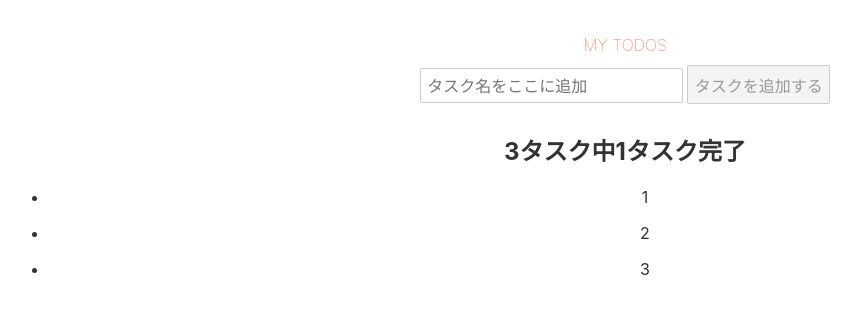
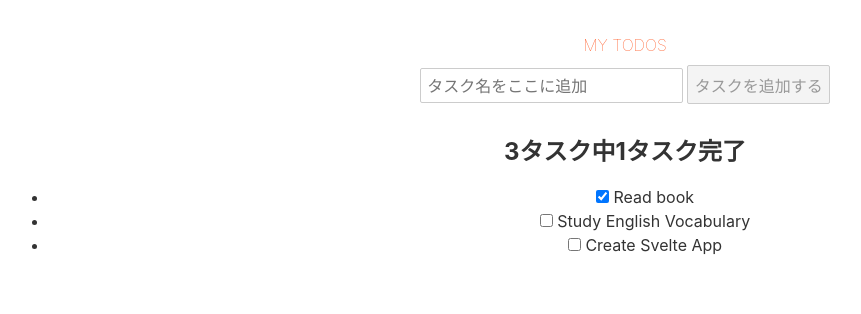
Before and after one commit to miily8310s/svelte-testing-examles, a Svelte app in the folder svelte-todo-test/: page / in a window 1280 px wide. Shown: the top 314 px of the page, without its empty margins (15-876 px from the left). Built offline with nearby package versions, Linux system fonts and the light colour scheme.

Commit message:
feat/svelte-todo-app TodoListのユニットテストを追加

```diff
--- a/svelte-todo-test/src/App.svelte
+++ b/svelte-todo-test/src/App.svelte
@@ -1,6 +1,8 @@
 <script lang="ts">
   import AddTodo from "./components/AddTodo/AddTodo.svelte";
-	import TodoList from "./components/TodoList.svelte";
+	import TodoList from "./components/TodoList/TodoList.svelte";
+  import type { Todo } from "./types";
+
 	let todos = [
 		{id: 1, text: "Read book", done: true},
 		{id: 2, text: "Study English Vocabulary", done: false},
@@ -13,13 +15,18 @@
 		let text = event.detail
 		todos = [...todos, {id: todos.length, text, done: false}]
 	}
+	const handleDone = (event: {detail: Todo}) => {
+		const todo = event.detail
+		const { id } = todo
+		todos = todos.map(t => t.id == id ? {...t, done: !t.done} : t)
+	}
 </script>
 
 <main>
 	<h1>My Todos</h1>
 	<AddTodo on:addTodo={addNewTodo}/>
 	<h2>{status}</h2>
-	<TodoList todos={todos}/>
+	<TodoList todos={todos} on:handleDone={handleDone}/>
 </main>
 
 <style>
--- /dev/null
+++ b/svelte-todo-test/src/components/Todo/TodoDetail.svelte
@@ -0,0 +1,11 @@
+<script lang="ts">
+  import { createEventDispatcher } from "svelte"
+  import type { Todo } from "../../types";
+  export let todo: Todo
+  const dispatch = createEventDispatcher()
+</script>
+
+<div>
+  <input type="checkbox" checked={todo.done} on:click={() => dispatch("handleDone", todo)}>
+  <span>{todo.text}</span>
+</div>
--- a/svelte-todo-test/src/components/TodoList.svelte
+++ b/svelte-todo-test/src/components/TodoList/TodoList.svelte
@@ -1,5 +1,6 @@
 <script lang="ts">
-  import type {Todo} from "../types"
+  import type {Todo} from "../../types"
+  import TodoDetail from "../Todo/TodoDetail.svelte"
   export let todos: Todo[] = []
 </script>
 
@@ -7,7 +8,7 @@
   <ul>
     {#each todos as todo}
       <li>
-        <p>{todo.id}</p>
+        <TodoDetail on:handleDone {todo} />
       </li>
     {/each}
   </ul>
```
Also changed, not shown: 2 other files (tests, documents, lock files or other folders).
